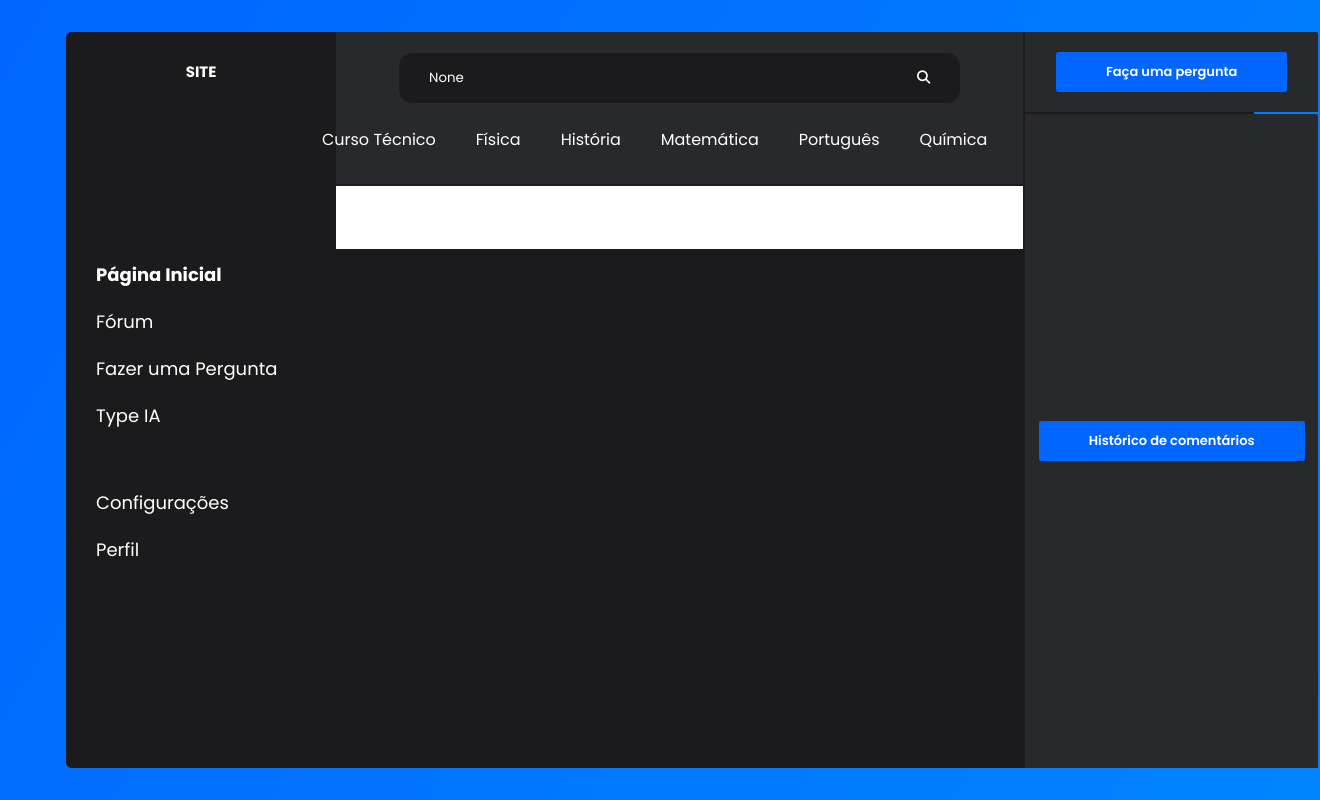
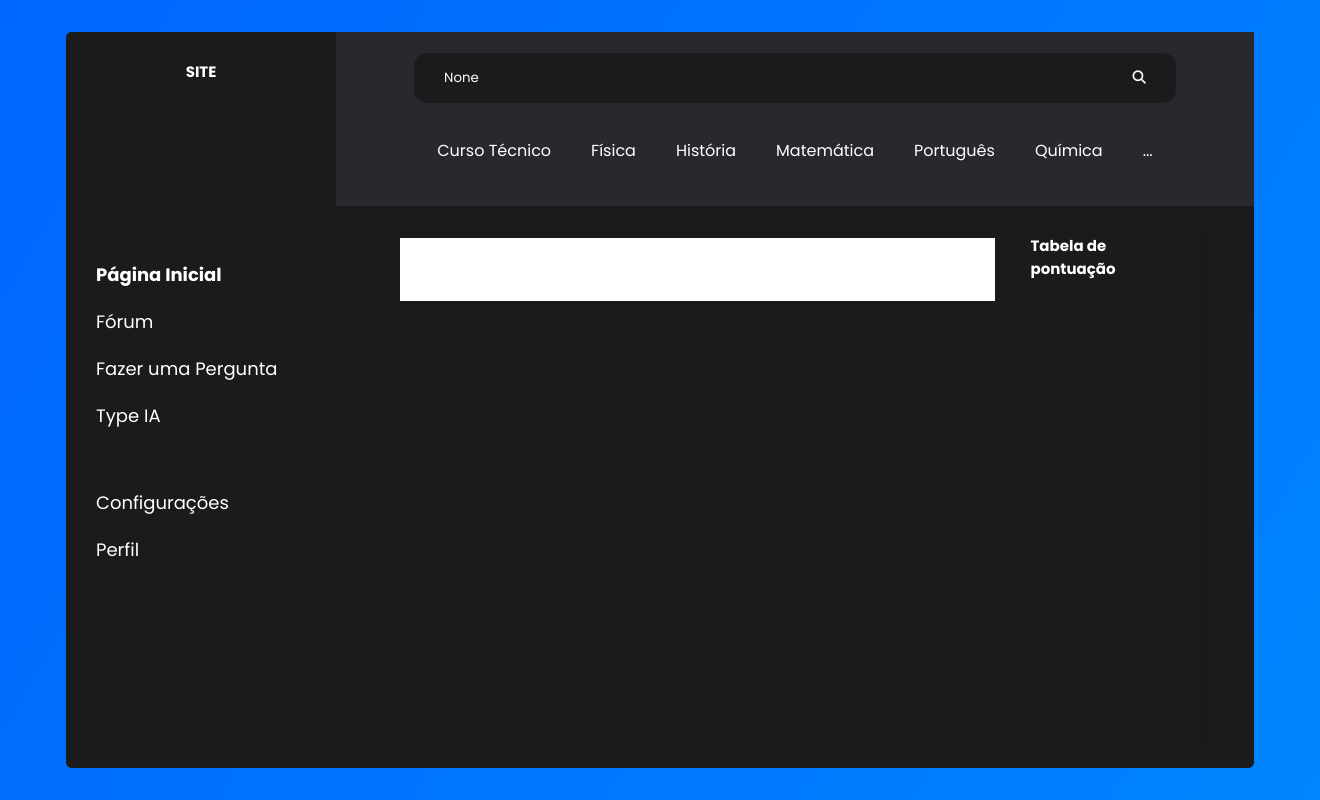
Before and after one commit to Luc4xss/site_tcc, a Flask app: page /search in a window 1320 px wide. Run offline with Flask 3, Linux system fonts and the light colour scheme; data that the repository does not hold is empty; some libraries are stand-ins or nearby versions.

Commit message:
Adicionando tabela de pontuação, sistema de curtidas e criando o arquivo requirements.txt

```diff
--- a/main.py
+++ b/main.py
@@ -32,13 +32,21 @@ def home():
         print(session['username'])
         cursor = mysql.connection.cursor()
         cursor.execute("""
-        SELECT p.id, p.titulo, p.texto, p.cargo, p.materia, p.data_de_publicacao, u.nome_de_usuario
+        SELECT p.id, p.titulo, p.texto, p.cargo, p.materia, p.data_de_publicacao,
+        COUNT(cp.id) AS curtidas, u.nome_de_usuario
         FROM perguntas p
         JOIN usuarios u ON p.usuario_id = u.id
-        ORDER BY p.data_de_publicacao DESC
+        LEFT JOIN curtidas cp ON p.id = cp.comentario_id
+        GROUP BY p.id
+        ORDER BY p.data_de_publicacao DESC;
         """)
         perguntas = cursor.fetchall()
-        return render_template('home.html', perguntas=perguntas, username=username)
+        cursor.execute("""
+        SELECT nome_de_usuario, pontos
+        FROM usuarios
+        """)
+        usuarios = cursor.fetchall()
+        return render_template('home.html', perguntas=perguntas, usuarios=usuarios, username=username)
     else:
         return redirect(url_for('login'))
 
@@ -83,10 +91,10 @@ def login():
         senha = request.form.get('senha')
         cursor = mysql.connection.cursor()
         cursor.execute("SELECT * FROM usuarios WHERE nome_de_usuario = %s", (nome,))
-        user = cursor.fetchone()  # Busca o usuário no banco
-        cursor.close()  # Fecha a conexão com o banco
+        user = cursor.fetchone()
+        cursor.close()
 
-        if user and check_password_hash(user[3], senha):  # Verifica se encontrou o usuário e se a senha está correta
+        if user and check_password_hash(user[3], senha):
             if user[5] == 'ADMINISTRADOR':
                 session['cargo'] = 'ADMINISTRADOR'
             elif user[5] == 'PROFESSOR':
@@ -97,7 +105,8 @@ def login():
                 session['cargo'] = 'ALUNO'
 
             session['username'] = nome
-            return redirect(url_for('home'))  # Página do usuário logado
+            session['user_id'] = user[0]
+            return redirect(url_for('home'))
             erro = False
         else:
             erro = True
@@ -182,6 +191,36 @@ def create_question():
 
     return redirect(url_for('home'))
 
+@app.route("/like/<int:comentario_id>", methods=["GET", "POST"])
+def like_comment(comentario_id):
+    user_id = session.get("user_id")
+    if not user_id:
+        return "Você precisa estar logado", 401
+
+    cursor = mysql.connection.cursor()
+
+    cursor.execute("""
+        SELECT id FROM curtidas
+        WHERE usuario_id = %s AND comentario_id = %s
+    """, (user_id, comentario_id))
+    curtida = cursor.fetchone()
+
+    if curtida:
+        cursor.execute("""
+            DELETE FROM curtidas
+            WHERE usuario_id = %s AND comentario_id = %s
+        """, (user_id, comentario_id))
+    else:
+        cursor.execute("""
+            INSERT INTO curtidas (usuario_id, comentario_id)
+            VALUES (%s, %s)
+        """, (user_id, comentario_id))
+
+    mysql.connection.commit()
+    cursor.close()
+
+    return redirect(url_for("home"))
+
 @app.route('/comment/id=<int:pergunta_id>')
 def show_responses(pergunta_id):
 
@@ -261,6 +300,13 @@ def search():
 @app.route('/filter/subject')
 def filter_subject():
     materia = request.args.get('materia')
+    cursor = mysql.connection.cursor()
+
+    cursor.execute("""
+        SELECT nome_de_usuario
+        FROM usuarios
+        """)
+    usuarios = cursor.fetchall()
 
     cursor = mysql.connection.cursor()
 
@@ -283,7 +329,7 @@ def filter_subject():
     perguntas = cursor.fetchall()
     cursor.close()
 
-    return render_template('home.html', perguntas=perguntas)
+    return render_template('home.html', perguntas=perguntas, usuarios=usuarios)
 
 
 @app.route('/control/panel')
--- a/static/css/home_style.css
+++ b/static/css/home_style.css
@@ -109,6 +109,9 @@ html {
     justify-content: space-between;
     width: 100%;
     gap: 0.2rem;
+    background-color: var(--main-bg);
+    border-top-right-radius: var(--border-radius);
+    border-bottom-right-radius: var(--border-radius);
   }
 
   /* CONTEÚDO PRINCIPAL DA PÁGINA */
@@ -116,9 +119,19 @@ html {
   .main-content {
     display: flex;
     flex-direction: column;
-    width: 70%;
+    align-items: center;
+    width: 100%;
     height: 100%;
     gap: 0.2rem;
+  }
+
+  .content-body {
+    display: flex;
+    justify-content: center;
+    padding: 2rem;
+    gap: 2rem;
+    height: 80%;
+    width: 100%;
   }
 
   .main-content form {
@@ -187,16 +200,16 @@ html {
 
   .main-content .question-picker-container .question-topic:hover {
     border-bottom: 0.3rem solid var(--blue);
-    font-size: 1.7rem;
   }
 
   .main-content .question-container {
     display: flex;
     flex-direction: column;
-    gap: 0.2rem;
-    width: 100%;
-    height: 100%;
+    gap: 0.4rem;
+    width: 70%;
     overflow-y: auto;
+    border-radius: var(--border-radius);
+    padding: 1rem;
   }
 
   /* CAIXA DO COMENTARIO/PERGUNTA */
@@ -314,61 +316,58 @@ html {
     background-color: white;
   }
 
-  /* CONTEÚDO SECUNDÁRIO DA PÁGINA */
+  /* TABELA DE PONTUAÇÃO */
 
-  .sec-content {
+  .score-container {
+    display: flex;
+    gap: 0.4rem;
+    flex-direction: column;
+    align-items: center;
+    padding: 0.6rem;
+    height: 100%;
+    width: 20%;
+    border-radius: 0.4rem;
+    box-shadow: 0.1rem 0.1rem 1rem rgba(0, 0, 0, 0.1);
+    background-color: var(--main-bg);
+  }
+
+  .score-container .user-score-container {
     display: flex;
     flex-direction: column;
-    width: 30%;
-    height: 100%;
-    gap: 0.2rem;
+    width: 100%;
+    padding: 0.4rem;
+    gap: 0.4rem;
   }
 
-  .sec-content .btn-container {
+  .score-container .user-card {
     display: flex;
     align-items: center;
-    justify-content: center;
-    background-color: var(--sec-bg);
-    min-height: 8rem;
-    border-top-right-radius: 0.2rem;
+    justify-content: space-between;
+    width: 100%;
+    height: 3.2rem;
+    padding: 0.8rem;
+    box-shadow: 0.1rem 0.1rem 1rem rgba(0, 0, 0, 0.1);
+    border-radius: 0.6rem;
+    transition: all 0.2s;
+    cursor: pointer;
+    background-color: var(--main-bg);
   }
 
-  .sec-content .sec-btn-container {
-    display: flex;
-    align-items: center;
-    justify-content: center;
-    background-color: var(--sec-bg);
-    height: 100%;
-    border-top-right-radius: 0.2rem;
+  .score-container .user-card:hover {
+    height: 3.4rem;
   }
 
-  .sec-content .create-question-btn {
-    background-color: var(--blue);
-    padding: 1rem 5rem;
-    border: none;
-    border-radius: 0.3rem;
+  .score-container .user-card .user-infos {
+    display: flex;
+    gap: 1rem;
   }
 
-  .sec-content .create-question-btn a {
-    text-decoration: none;
-    color: var(--font-color);
-    font-weight: 550;
-    font-size: 1.3rem;
+  .score-container .user-card-icon {
+    width: 2rem;
+    border-radius: 50%;
   }
 
-  .sec-content .comment-history-btn {
-    background-color: var(--blue);
-    padding: 1rem 5rem;
-    border: none;
-    border-radius: 0.3rem;
-  }
-
-  .sec-content .comment-history-btn a {
-    text-decoration: none;
-    color: var(--font-color);
-    font-weight: 550;
-    font-size: 1.3rem;
-  }
+  /* CONTEÚDO SECUNDÁRIO DA PÁGINA */
 
   .bottom-bar {
     display: none;
--- /dev/null
+++ b/static/js/translate.js
@@ -0,0 +1,10 @@
+function googleTranslateElementInit() {
+  new google.translate.TranslateElement(
+    {
+      pageLanguage: "pt",
+      includedLanguages: "en,es,fr,it,de,ja,ru",
+      layout: google.translate.TranslateElement.InlineLayout.SIMPLE,
+    },
+    "comment-text"
+  );
+}
--- a/templates/home.html
+++ b/templates/home.html
@@ -61,7 +61,7 @@
             <form action="{{url_for('search')}}" method="post">
 
               <div class="search-input">
-                <input name="search-input" type="text" value="{{pesquisa if pesquisa!= '' else ''}}" placeholder="O que você procura?" />
+                <input name="search-input" type="text" value="{{pesquisa if pesquisa != '' else ''}}" placeholder="O que você procura?" />
                 <button id="search-btn">
                   <i class="fa-solid fa-magnifying-glass"></i>
                 </button>
@@ -82,6 +82,7 @@
 
           </header>
 
+          <div class="content-body">
             <div class="question-container">
               {% if perguntas %}
                 {% for pergunta in perguntas %}
@@ -91,7 +92,7 @@
                         <div class="comment-header">
                           <div>
                             <img class="question-user-icon" src="/static/imgs/no_photo.png" alt="" />
-                            <p class="question-username">@{{ pergunta[6] }}</p>
+                            <p class="question-username">@{{ pergunta[7] }}</p>
                             -
                             <p class="user-position">{{ pergunta[3] }}</p>
                           </div>
@@ -109,7 +110,7 @@
                             <h2 class="question-title">{{ pergunta[1] }}</h2>
                           </div>
                           <div class="question-body">
-                            <p>{{ pergunta[2] }}</p>
+                            <p id="comment-text">{{ pergunta[2] }}</p>
                           </div>
                         </div>
                       </div>
@@ -117,8 +118,9 @@
 
                       <div class="comment-footer">
                         <div>
-                          <a class="answer-btn" href="{{ url_for('show_responses', pergunta_id = pergunta[0]) }}">Responder</a>
                           <a class="show-responses-btn" href="{{ url_for('show_responses', pergunta_id = pergunta[0]) }}">Ver respostas</a>
+                          <a href="{{url_for('like_comment', comentario_id=pergunta[0])}}" class="like-comment-btn"><i class="fa-regular fa-heart"></i></a>
+                          </i><p>{{ pergunta[6] }}</p>
                         </div>
 
                         <p>{{ pergunta[4] }}</p>
@@ -131,15 +133,28 @@
               {% endif %}
             </div>
 
+            <div class="score-container">
+              <h2>Tabela de pontuação</h2>
+              <div class="user-score-container">
+                {% for usuario in usuarios %}
+                  <div class="user-card">
+                    <div class="user-infos">
+                      1
+                      <img class="user-card-icon" src="/static/imgs/no_photo.png" alt="" />
+                      <p>@{{usuario[0]}}</p>
+                    </div>
+                    <div class="user-score">
+                      <p>{{usuario[1]}}</p>
+                    </div>
 
+                  </div>
+                {% endfor %}
+
+              </div>
             </div>
-        <div class="sec-content">
-          <div class="btn-container">
-            <button class="create-question-btn"><a href="{{url_for('question_create_page')}}">Faça uma pergunta</a> </button>
           </div>
-          <div class="sec-btn-container">
-            <butto class="comment-history-btn" type="button"><a href="">Histórico de comentários</a></button>
-          </div>
+
+
 
         </div>
 
@@ -149,5 +164,8 @@
     </div>
 
     <script src="/static/js/appearance.js"></script>
+    <script src="translate.js"></script>
+    <script src="//translate.google.com/translate_a/element.js?cb=googleTranslateElementInit"></script>
+
   </body>
 </html>
```
Also changed, not shown: other parts of static/css/home_style.css (+18 -20 lines), requirements.txt (added, +107 -0 lines), static/css/create_question_style.css (+73 -0 lines), templates/question_create.html (+10 -0 lines).
